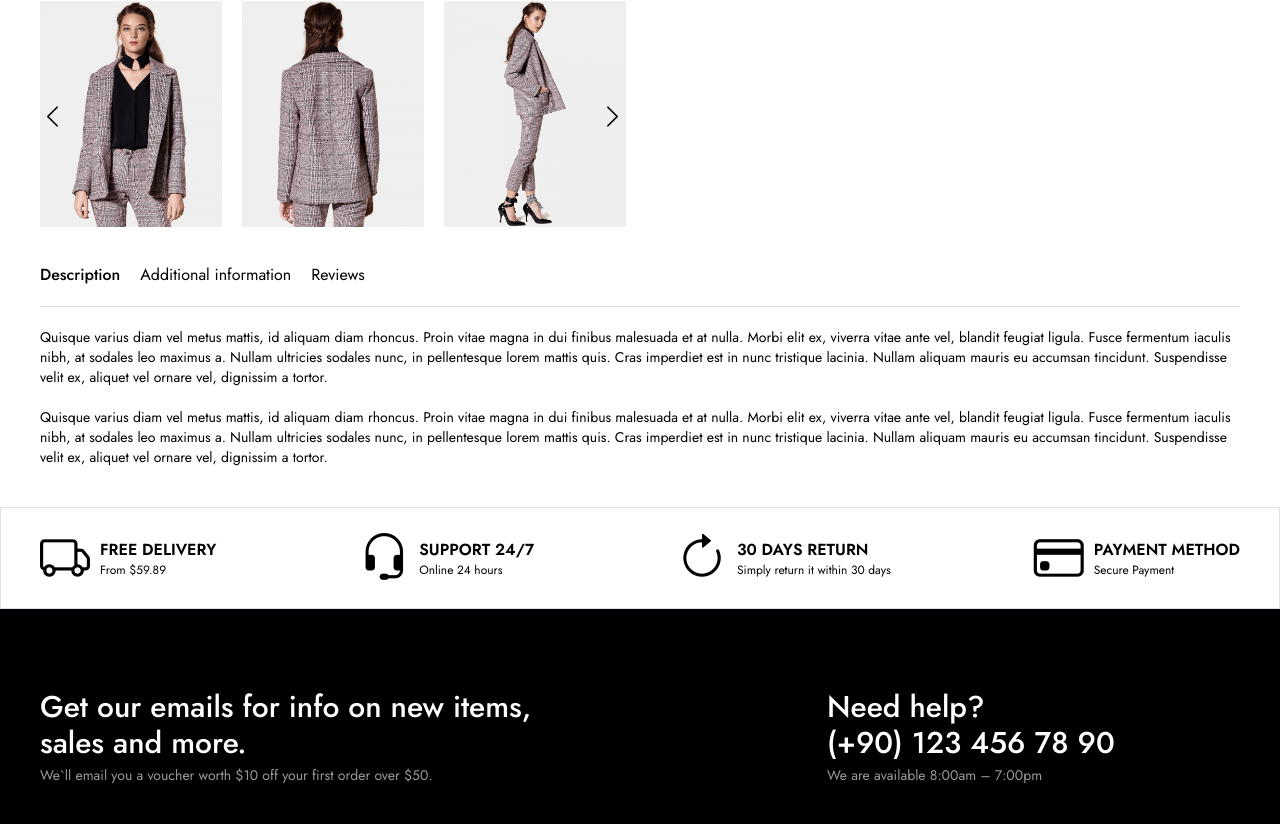
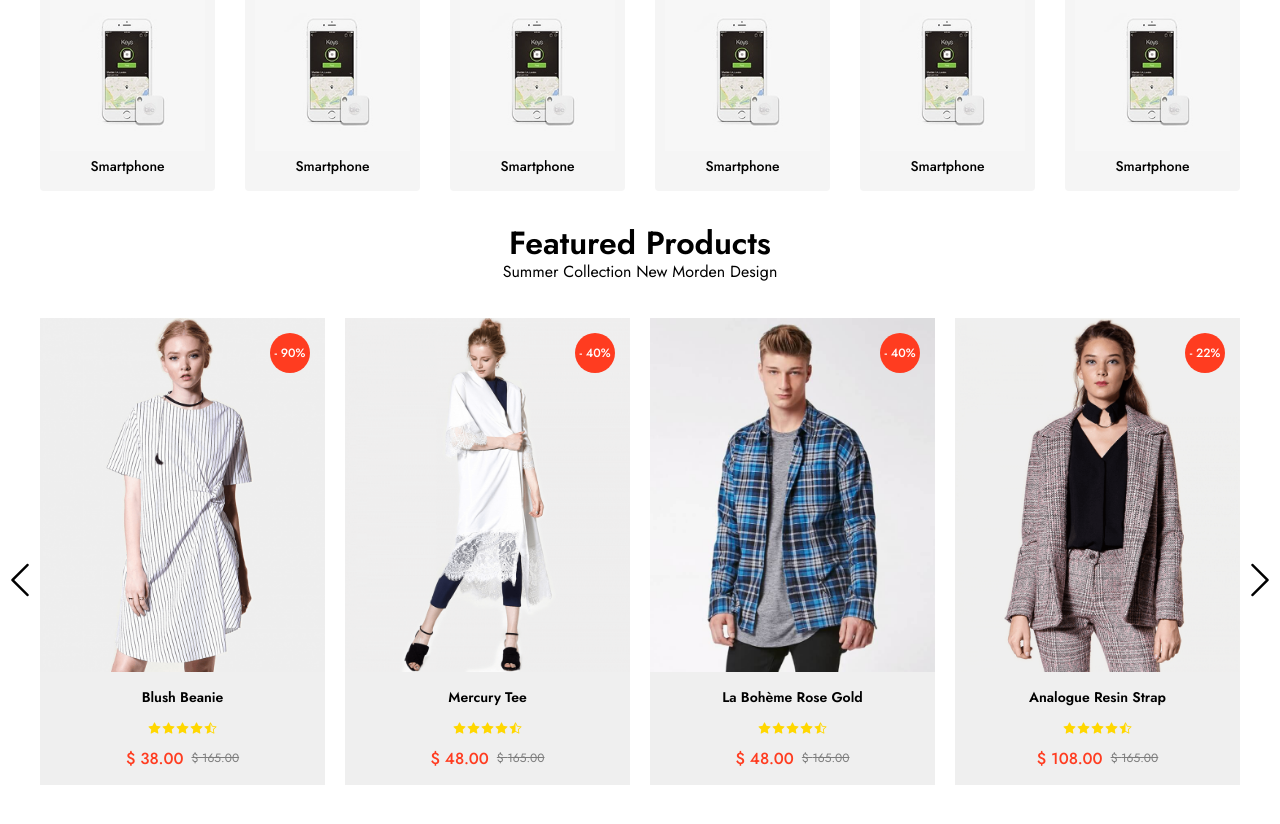
Before and after one commit to batuhangokalp/e-commerce, a React (Vite) app in the folder frontend/: page / in a window 1280 px wide. Shown: the part 947-1771 px from the top of the page. Built offline with nearby package versions, Linux system fonts and the light colour scheme; grey boxes are pictures that could not be loaded.

Commit message:
edited product item

```diff
--- a/frontend/src/App.jsx
+++ b/frontend/src/App.jsx
@@ -1,25 +1,26 @@
 import React from "react";
- import HomePage from "./pages/HomePage";
+import HomePage from "./pages/HomePage";
+
 // import ShopPage from "./pages/ShopPage";
 // import ContactPage from "./pages/ContactPage";
 // import AuthPage from "./pages/AuthPage";
 // import CartPage from "./pages/CartPage";
 // import BlogDetailsPage from "./pages/BlogDetailsPage";
 //import BlogPage from "./pages/BlogPage";
- import ProductDetailsPage from "./pages/ProductDetailsPage";
+// import ProductDetailsPage from "./pages/ProductDetailsPage";
 import "./App.css";
 
 function App() {
   return (
     <React.Fragment>
-      {/* <HomePage /> */}
+      <HomePage />
       {/* <ShopPage /> */}
       {/* <ContactPage /> */}
       {/* <AuthPage /> */}
       {/* <CartPage /> */}
       {/* <BlogPage /> */}
       {/* <BlogDetailsPage /> */}
-      <ProductDetailsPage />
+      {/* <ProductDetailsPage /> */}
     </React.Fragment>
   );
 }
--- a/frontend/src/components/Products/ProductItem.jsx
+++ b/frontend/src/components/Products/ProductItem.jsx
@@ -1,16 +1,17 @@
+import Proptypes from "prop-types";
 import "./ProductItem.css";
-const ProductItem = () => {
+const ProductItem = ({ product }) => {
   return (
     <div className="product-item glide__slide glide__slide--active">
       <div className="product-image">
         <a href="#">
-          <img src="img/products/product1/1.png" alt="" className="img1" />
-          <img src="img/products/product1/2.png" alt="" className="img2" />
+          <img src={product?.img.singleImage} alt="" className="img1" />
+          <img src={product?.img.thumbs[1]} alt="" className="img2" />
         </a>
       </div>
       <div className="product-info">
         <a href="$" className="product-title">
-          Analogue Resin Strap
+          {product?.name}
         </a>
         <ul className="product-star">
           <li>
@@ -30,10 +31,14 @@ const ProductItem = () => {
           </li>
         </ul>
         <div className="product-prices">
-          <strong className="new-price">$108.00</strong>
-          <span className="old-price">$165.00</span>
+          <strong className="new-price">
+            $ {product?.price.newPrice?.toFixed(2)}
+          </strong>
+          <span className="old-price">
+            $ {product?.price.oldPrice?.toFixed(2)}
+          </span>
         </div>
-        <span className="product-discount">-22%</span>
+        <span className="product-discount">- {product?.discount}%</span>
         <div className="product-links">
           <button className="add-to-cart">
             <i className="bi bi-basket-fill"></i>
@@ -53,3 +58,7 @@ const ProductItem = () => {
   );
 };
 export default ProductItem;
+
+ProductItem.propTypes = {
+  product: Proptypes.object,
+};
```
